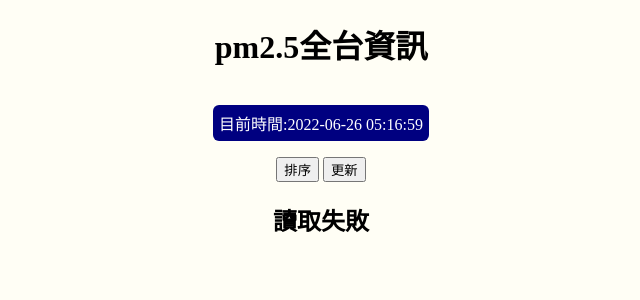
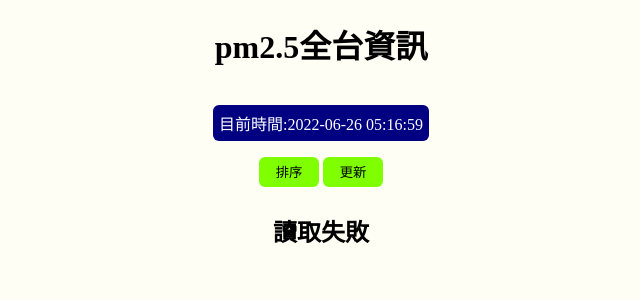
Before and after one commit to carolers/flaskDemo, a Flask app: page /pm25 in a window 1280 px wide. Shown: the top 300 px of the page, without its empty margins (319-959 px from the left). Run offline with Flask 2, Linux system fonts and the light colour scheme; data that the repository does not hold is empty.

Commit message:
heroku測試

```diff
--- a/project-1/static/pm25.css
+++ b/project-1/static/pm25.css
@@ -34,3 +34,11 @@
         width: 100%;
     }
 }
+input[type="submit"] {
+    margin-bottom: 6px;
+    background-color: chartreuse;
+    border: 0px;
+    border-radius: 6px;
+    width: 60px;
+    height: 30px;
+}
```
Also changed, not shown: 1 other file.
